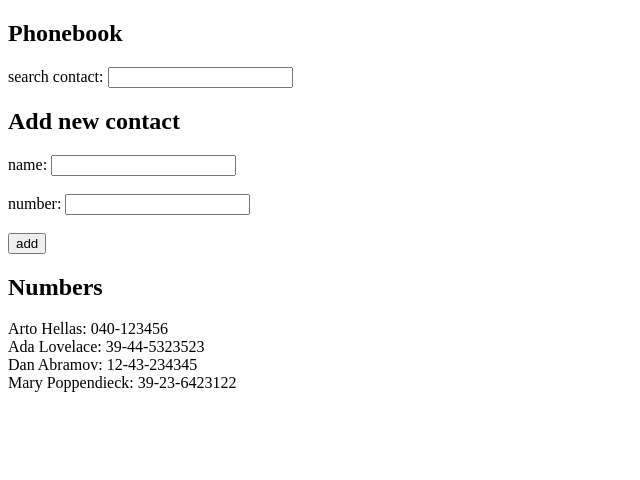
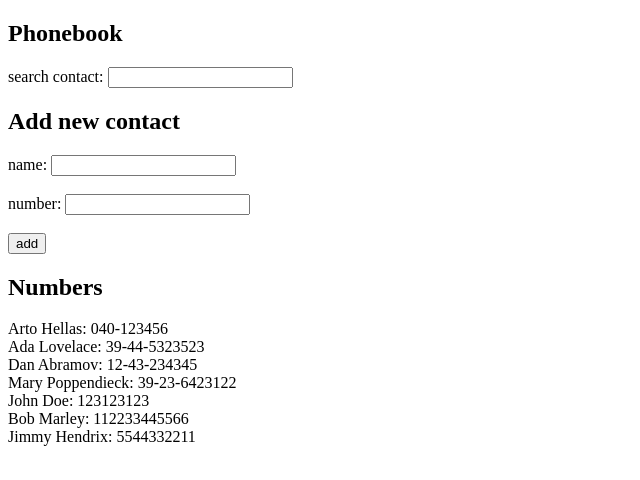
Before and after one commit to AleksandarJavorovic/full_stack_open, a React (Vite) app in the folder part2/phonebook/: page / in a window 1280 px wide. Shown: the top 480 px of the page, without its empty margins (0-640 px from the left). Built offline with nearby package versions, Linux system fonts and the light colour scheme; data requests are answered from the project's data file.

Commit message:
add logic to save persons to the backend

```diff
--- a/part2/phonebook/db.json
+++ b/part2/phonebook/db.json
@@ -1,5 +1,5 @@
 {
-    "persons":[
+  "persons": [
     {
       "name": "Arto Hellas",
       "number": "040-123456",
@@ -19,6 +19,21 @@
       "name": "Mary Poppendieck",
       "number": "39-23-6423122",
       "id": "4"
+    },
+    {
+      "id": "7d91",
+      "name": "John Doe",
+      "number": "123123123"
+    },
+    {
+      "id": "fb9a",
+      "name": "Bob Marley",
+      "number": "112233445566"
+    },
+    {
+      "id": "5ecb",
+      "name": "Jimmy Hendrix",
+      "number": "5544332211"
     }
   ]
 }
--- a/part2/phonebook/src/App.jsx
+++ b/part2/phonebook/src/App.jsx
@@ -31,9 +31,14 @@ const App = () => {
       setNewName("");
       setNewNumber("");
     } else {
-      setPersons(persons.concat(personObject));
-      setNewName("");
-      setNewNumber("");
+      axios
+      .post('http://localhost:3001/persons', personObject)
+      .then(response => {
+        console.log(response)
+        setPersons(persons.concat(personObject));
+        setNewName("");
+        setNewNumber("");
+    })
     }
   };
 
```
Lines whose indentation alone changed are shown as unchanged.
